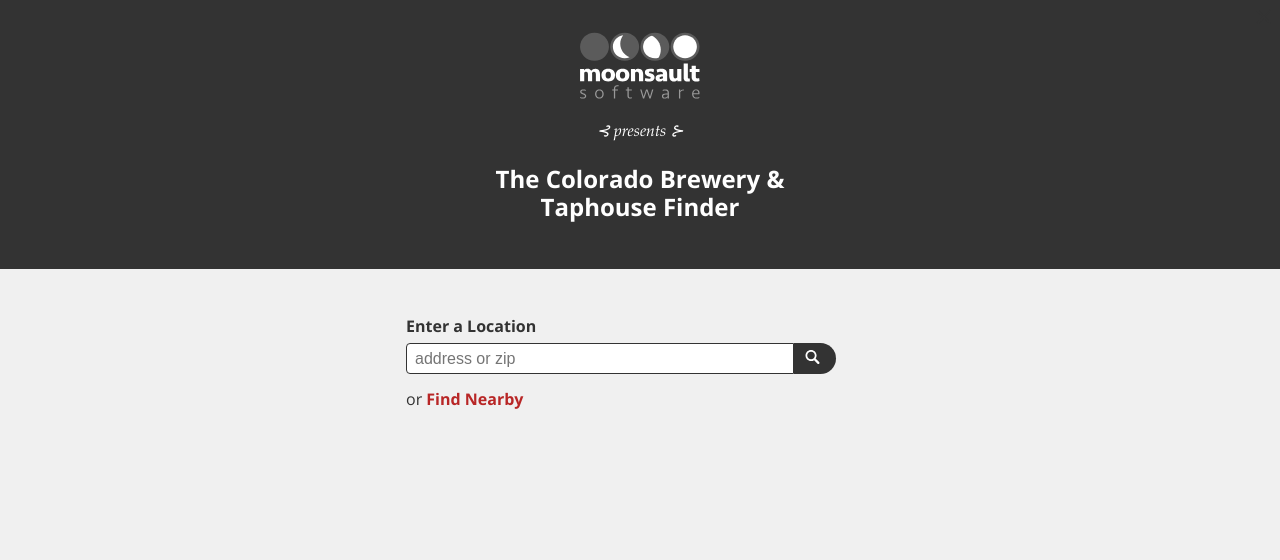
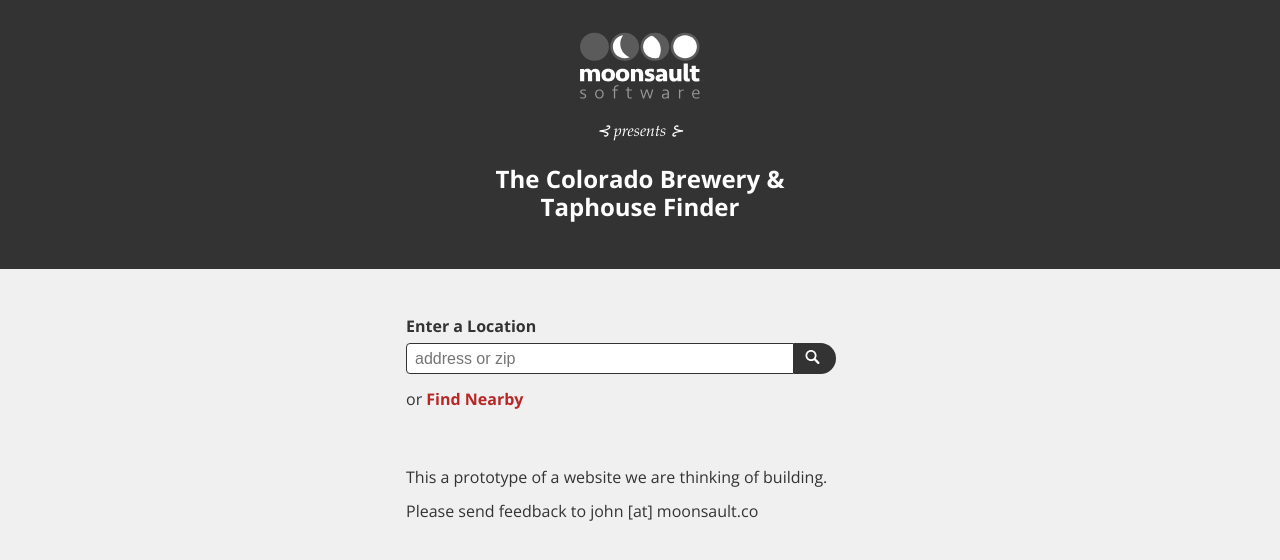
Before and after one commit to moonsaultco/brewery-app-prototype, a Jekyll site: the page built from index.html, in a window 1280 px wide. Shown: the top 560 px of the page. Built offline with Jekyll 4.4.1, drawn with Linux system fonts in a browser that asks for light colours.

Commit message:
added feedback notice

```diff
--- a/css/main.scss
+++ b/css/main.scss
@@ -186,14 +186,18 @@ button {
 }
 .actions {
 	@extend .base-padding;
+	padding-bottom: .7em;
 	.button {
 		display: block;
 		width: 70%;
 		max-width: 20em;
-		margin: 1em auto;
+		margin: 1em auto
 	}
 }
 
+.notice {
+	margin: 0 10px;
+}
 
 // RESULTS & DETAILS PAGE ======================================================
 
@@ -528,6 +532,12 @@ button {
 		margin: 0 auto;
 	}
 
+	.notice {
+		width: 500px;
+		padding: 1em;
+		margin: 0 auto;
+	}
+
 	#map {
 		position: fixed;
 		height: 100vh;
--- a/index.html
+++ b/index.html
@@ -17,4 +17,10 @@ layout: default
   <div class="hidden-mobile actions">
     {% include modal.html %}
   </div>
+  <div class="notice">
+    <p>This a prototype of a website we are thinking of building.</p>
+
+    <p>Please send feedback to john [at] moonsault.co</p>
+
+  </div>
 </div>
```
